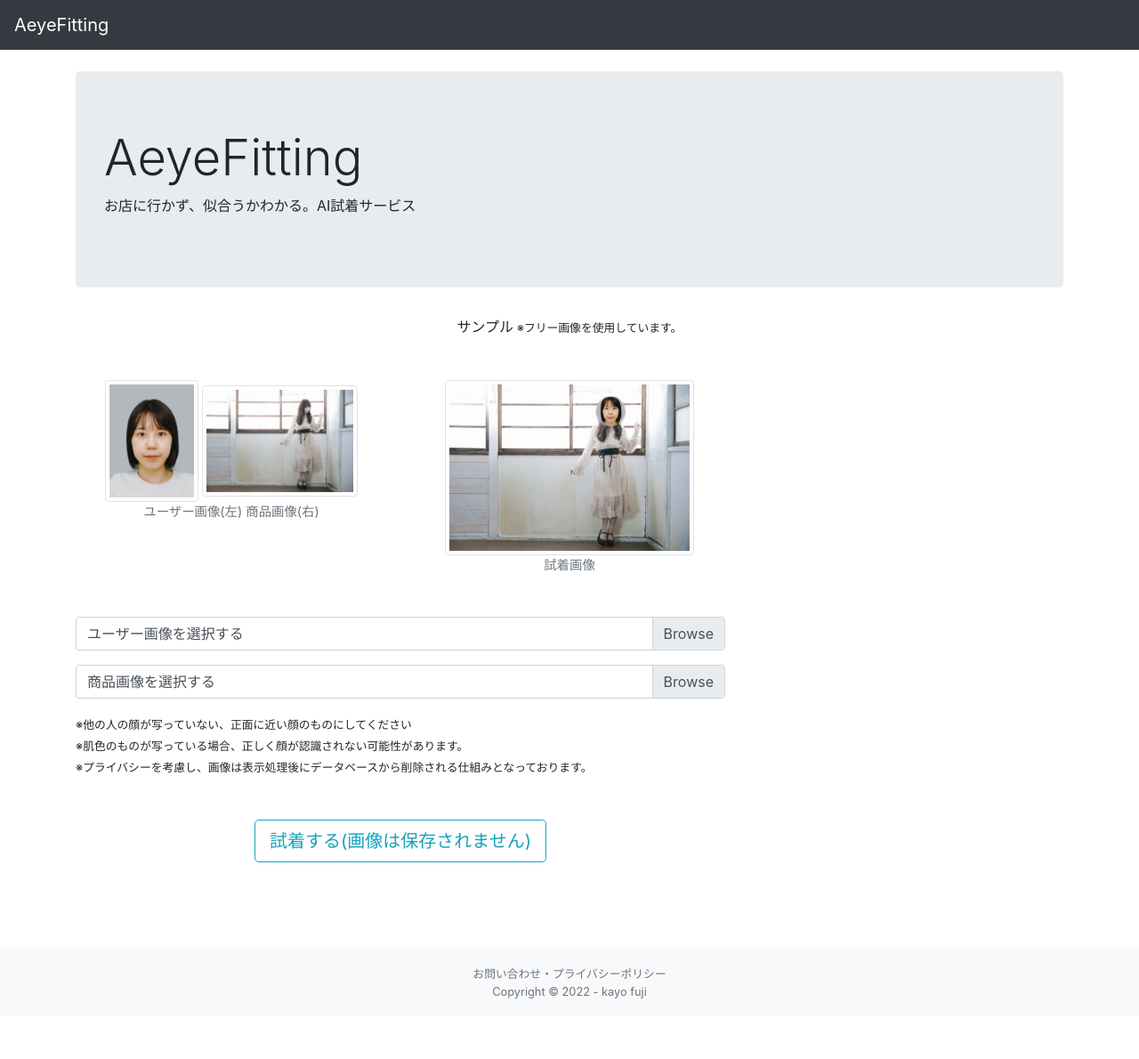
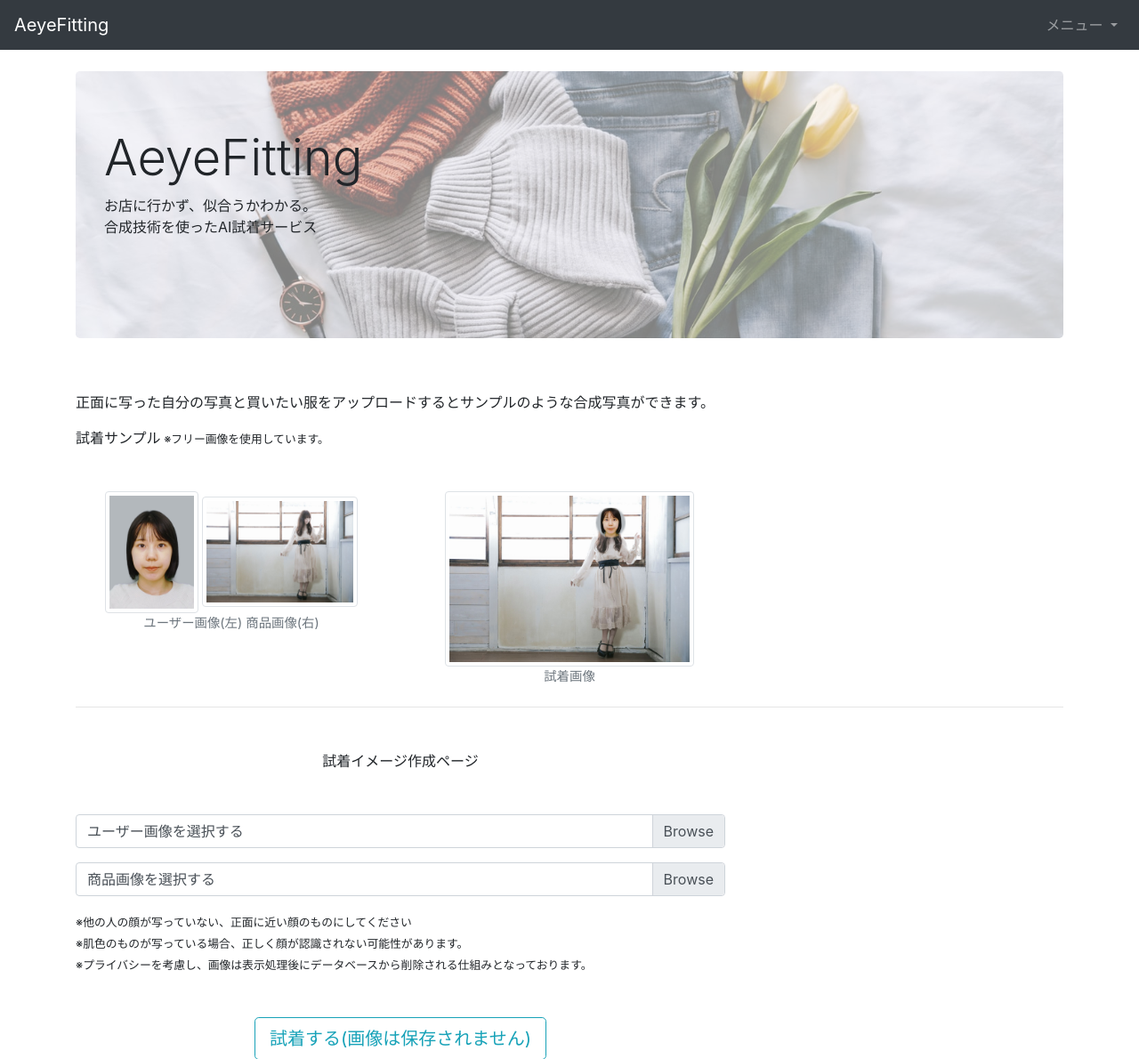
Before and after one commit to kayofujii/ai_fitting, a Django app: page / in a window 1280 px wide. Shown: the top 1190 px of the page at 89% size. Before the commit the page ends 1122 px from the top, so only its background shows below. Run offline with Django 3.2, Linux system fonts and the light colour scheme; some libraries are stand-ins or nearby versions.

Commit message:
アドセンス通りたいので、ページを追加

```diff
--- a/config/settings.py
+++ b/config/settings.py
@@ -26,7 +26,7 @@ SECRET_KEY = 'f3r&&uy8@n88kwbq@*$yn0%$xv9)x$cxow0_*!s9q4bzqh9x2o'
 # SECURITY WARNING: don't run with debug turned on in production!
 DEBUG = False
 
-ALLOWED_HOSTS = []
+ALLOWED_HOSTS = ['.herokuapp.com', 'localhost', '127.0.0.1']
 
 
 # Application definition
@@ -143,8 +143,6 @@ LOGOUT_REDIRECT_URL = 'home'
 
 CRISPY_TEMPLATE_PACK = 'bootstrap4'
 
-ALLOWED_HOSTS = ['.herokuapp.com', 'localhost', '127.0.0.1']
-
 
 try:
     from .local_settings import *
--- a/face/urls.py
+++ b/face/urls.py
@@ -6,5 +6,6 @@ urlpatterns = [
     # path('', views.home, name='home'),
     path("", views.index, name="index"),
     path("help", views.help, name="help"),
+    path("about", views.about, name="about"),
     path("upload", views.upload_image, name="upload"),
 ]
--- a/face/views.py
+++ b/face/views.py
@@ -17,13 +17,17 @@ from .forms import ImageForm
 def index(request):
     params = {}
     params["form"] = ImageForm()
-
     return render(request, "index.html", params)
 
 
 def help(request):
     params = {}
     return render(request, "help.html", params)
+
+
+def about(request):
+    params = {}
+    return render(request, "about.html", params)
 
 
 def upload_image(request):
--- /dev/null
+++ b/static/style.css
@@ -0,0 +1,30 @@
+.jumbotron-extend {
+    height: 100vh;
+    min-height: 350px;
+    margin-bottom: 60px;
+    background: url("images/clothes_top.jpeg") no-repeat center center;
+    background-size: cover;
+    background-color:rgba(255,255,255,0.3);
+    background-blend-mode:lighten;
+}
+.jumbotron-header {
+    min-height: 300px;
+    margin-bottom: 60px;
+    background: url("images/clothes_header.jpeg") no-repeat center center;
+    background-size: cover;
+    background-color:rgba(255,255,255,0.5);
+    background-blend-mode:lighten;
+}
+.jumbotron-container {
+    position: relative;
+    top: 50%;
+    -webkit-transform: translateY(-50%);
+    -ms-transform: translateY(-50%);
+    transform: translateY(-50%);
+    padding-left: 30px;
+    padding-right: 30px;
+    padding-bottom: 400px;
+}
+.message {
+    position: absolute;
+}
--- a/templates/base.html
+++ b/templates/base.html
@@ -7,6 +7,7 @@
     <link rel="stylesheet" href="https://cdn.jsdelivr.net/npm/bootstrap@4.5.3/dist/css/bootstrap.min.css" integrity="sha384-TX8t27EcRE3e/ihU7zmQxVncDAy5uIKz4rEkgIXeMed4M0jlfIDPvg6uqKI2xXr2" crossorigin="anonymous">
 
     <title>{% block title %}AeyeFitting{% endblock title %}</title>
+    <link rel="stylesheet" type="text/css" href="{% static 'style.css' %}">
     <link rel="icon" href="{% static '/favicon.ico' %}">
     <link rel="apple-touch-icon" sizes="180x180" href="{% static '/apple-touch-icon.png' %}">
     <meta name="twitter:card" content="summary" />
@@ -20,50 +21,36 @@
 <body>
     <nav class="navbar navbar-expand-lg navbar-dark bg-dark">
         <a class="navbar-brand" href="{% url 'index' %}">AeyeFitting</a>
-        {% comment %} {% if user.is_authenticated %}
-            <ul class="navbar-nav mr-auto">
-                <li class="nav-item">
-                    <a href="">+ New</a>
-                </li>
-            </ul>
-        {% endif %} {% endcomment %}
-        {% comment %} <button class="navbar-toggler" type="button" data-toggle="collapse"
+        <button class="navbar-toggler" type="button" data-toggle="collapse"
             data-target="#navbarSupportedContent"
             aria-controls="navbarSupportedContent" aria-expanded="false"
             aria-label="Toggle navigation">
         <span class="navbar-toggler-icon"></span>
         </button>
         <div class="collapse navbar-collapse" id="navbarSupportedContent">
-            {% if user.is_authenticated %}
             <ul class="navbar-nav ml-auto">
                 <li class="nav-item">
                     <a class="nav-link dropdown-toggle" href="#"
                     id="navbarDropdown" role="button" data-toggle="dropdown"
                     aria-haspopup="true" aria-expanded="false">
-                            {{ user.username }}
+                        メニュー
                     </a>
                     <div class="dropdown-menu dropdown-menu-lg-right"
                     aria-labelledby="navbarDropdown">
                         <a class="dropdown-item"
+                        href="{% url 'about'%}">AeyeFittingとは
+                        </a>
+                        <div class="dropdown-divider"></div>
+                        <a class="dropdown-item"
                         href="{% url 'index'%}">AI試着
                         </a>
                         <div class="dropdown-divider"></div>
-                            <a class="dropdown-item" href="{% url 'logout' %}">
-                            ログアウト
+                        <a class="dropdown-item" href="{% url 'help'%}">
+                            お問い合わせ・プライバシーポリシー
                         </a>
                     </div>
                 </li>
             </ul>
-            {% else %}
-                <form class="form-inline ml-auto">
-                    <a href="{% url 'login' %}" class="btn btn-outline-secondary">
-                    ログイン
-                    </a>
-                    <a href="{% url 'signup' %}" class="btn btn-primary ml-2">
-                    新規登録
-                    </a>
-                </form>
-            {% endif %} {% endcomment %}
         </div>
     </nav>
     <main>
--- a/templates/index.html
+++ b/templates/index.html
@@ -1,16 +1,11 @@
 {% extends 'base.html' %}
 {% block title %}AeyeFitting{% endblock title %}
-
+{% load static %}
 {% block content %}
     <br/>
-    <div class="jumbotron">
+    <div class="jumbotron jumbotron-header">
         <h1 class="display-4">AeyeFitting</h1>
-        {% comment %} <p class="">買おうか迷っている服と、自分の写真を用意するだけ。</p> {% endcomment %}
-        <p class="">お店に行かず、似合うかわかる。AI試着サービス</p>
-        {% comment %} <p class="lead">
-            <a class="btn btn-primary btn-lg" href="{% url 'index' %}"
-            role="button">AI試着</a>
-        </p> {% endcomment %}
+        <p class="message">お店に行かず、似合うかわかる。<br>合成技術を使ったAI試着サービス</p>
     </div>
     {% if messages %}
         <ul class="messages">
@@ -19,36 +14,32 @@
             {% endfor %}
         </ul>
     {% endif %}
-    <p class='fs-2 fw-light text-center'>サンプル<small> ※フリー画像を使用しています。</small></p>
+    <p class='fs-2 fw-light'>正面に写った自分の写真と買いたい服をアップロードするとサンプルのような合成写真ができます。</p>
+    <p class='fs-2 fw-light'>試着サンプル<small> ※フリー画像を使用しています。</small></p>
     <div class='row mt-5'>
         <div class="col-sm-4 text-center">
-            <img class='img-thumbnail' src="/media/images/user_im.jpg"width="30%"/>
-            <img class='img-thumbnail' src="/media/images/pro_im.jpg" width="50%"/>
+            <img class='img-thumbnail' src="{% static 'images/user_im.jpg' %}" width="30%"/>
+            <img class='img-thumbnail' src="{% static 'images/pro_im.jpg' %}" width="50%"/>
             <figcaption class="figure-caption text-center">ユーザー画像(左) 商品画像(右)</figcaption>
         </div>
         <div class="col-sm-4 text-center">
-            <img class='img-thumbnail' src="/media/images/sample_upload.png" width="80%"/>
+            <img class='img-thumbnail' src="{% static 'images/sample_upload.png' %}" width="80%"/>
             <figcaption class="figure-caption text-center">試着画像</figcaption>
         </div>
     </div>
+    <hr class="my-4">
     <div class='row mt-5'>
         <div class="col-sm-8">
+            <p class='fs-2 fw-light text-center mb-5'>試着イメージ作成ページ</p>
             <form method="post" action="{% url 'upload' %}" enctype="multipart/form-data">
-            {% comment %} <form method="post" action="{% url 'upload' %}"  target="_blank" enctype="multipart/form-data"> {% endcomment %}
                 {% csrf_token %}
                 <div class="input-group mb-3">
-                    {% comment %} <div class="input-group-prepend">
-                        <span class="input-group-text" id="inputGroupFileAddon01">アップロード</span>
-                    </div> {% endcomment %}
                     <div class="custom-file">
                         <input type="file" class="custom-file-input" name="user_im" id="inputGroupFile01" aria-describedby="inputGroupFileAddon01">
                         <label class="custom-file-label" for="inputGroupFile01">ユーザー画像を選択する</label>
                     </div>
                 </div>
                 <div class="input-group mb-3">
-                    {% comment %} <div class="input-group-prepend">
-                        <span class="input-group-text" id="inputGroupFileAddon01">アップロード</span>
-                    </div> {% endcomment %}
                     <div class="custom-file">
                         <input type="file" class="custom-file-input" name="product_im" id="inputGroupFile01" aria-describedby="inputGroupFileAddon01">
                         <label class="custom-file-label" for="inputGroupFile01">商品画像を選択する</label>
@@ -64,15 +55,6 @@
             </form>
         </div>
     </div>
-    {% comment %} <div class="row my-4">
-        <div class="col-sm-6">
-            {% for im in uploaded_images %}
-                <div class="card mb-4 index">
-                    <img class="img-thumbnail" src="{{ im.image.url }}" />
-                </div>
-            {% endfor %}
-        </div>
-    </div> {% endcomment %}
 
     <script src="https://cdn.jsdelivr.net/npm/bs-custom-file-input/dist/bs-custom-file-input.js"></script>
     <script>
```
Also changed, not shown: templates/about.html (added, +19 -0 lines), static/images/clothes_header.jpeg (added), static/images/clothes_top.jpeg (added), static/images/pro_im.jpg (renamed from media/images/pro_im.jpg), static/images/sample_upload.png (renamed from media/images/sample_upload.png), static/images/user_im.jpg (renamed from media/images/user_im.jpg), 1 other file. Lines whose indentation alone changed are shown as unchanged.
